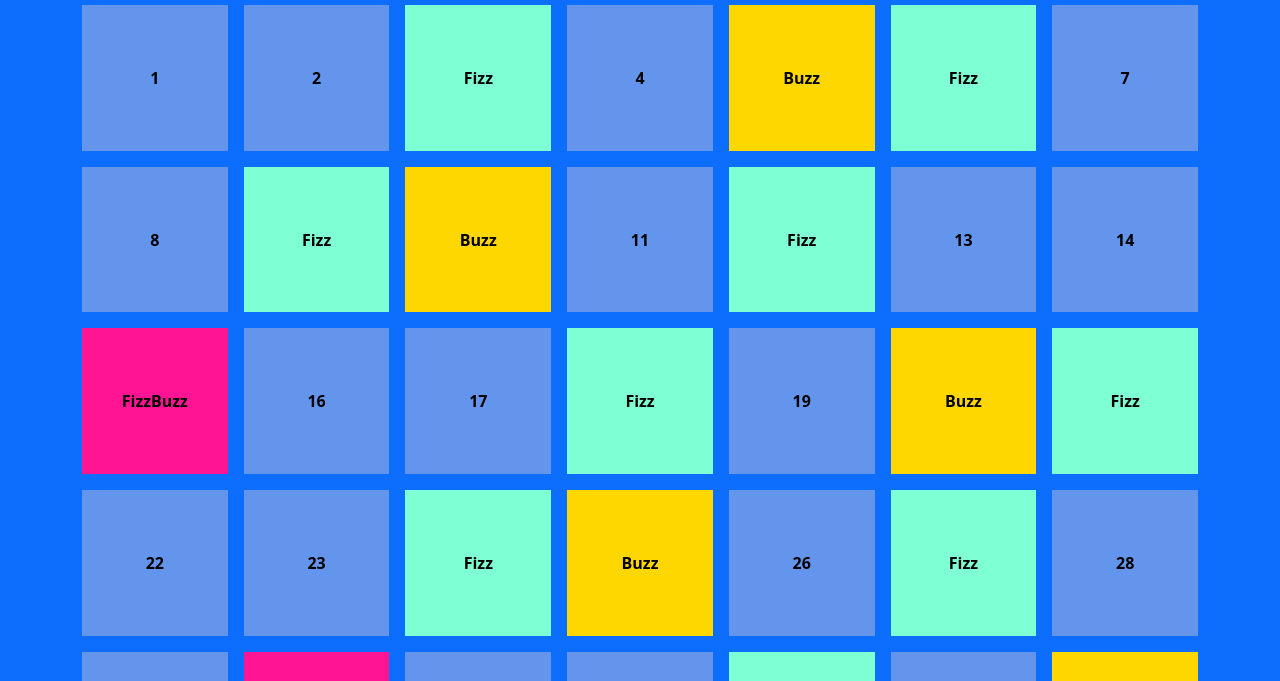
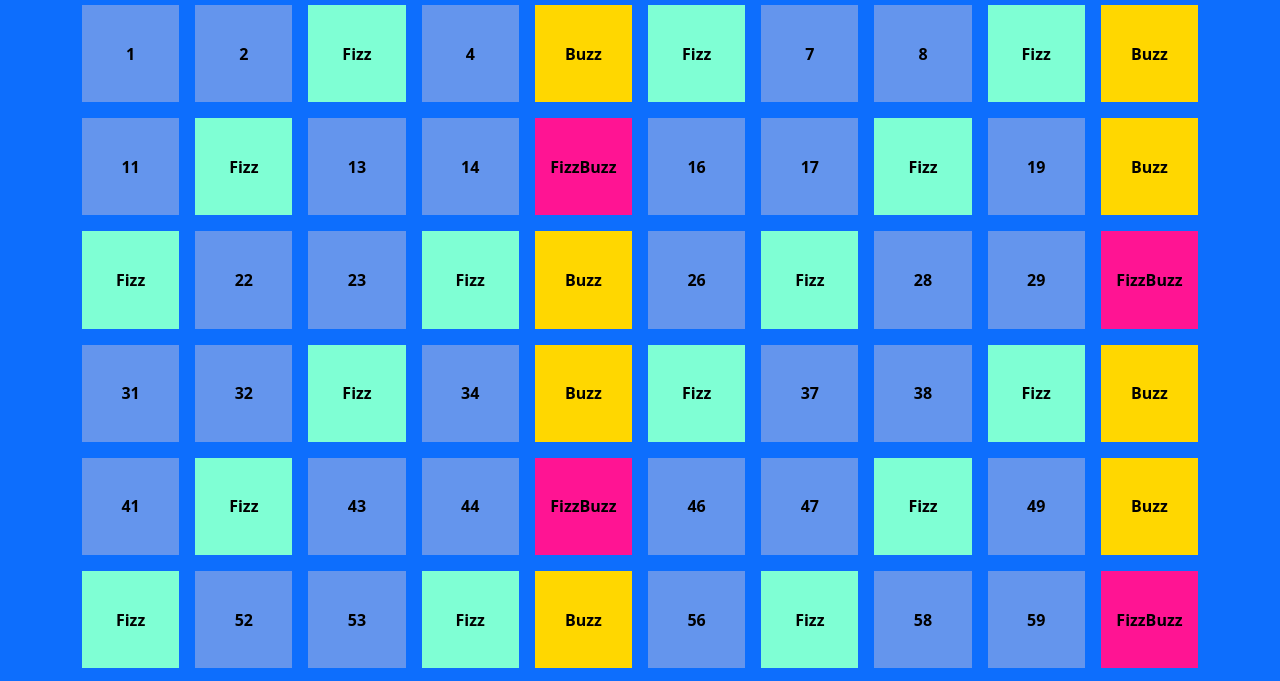
Before and after one commit to Amreal-Lamanera/js-fizzbuzz, a plain HTML site: page index.html in a window 1280 px wide. Shown: the part 99-780 px from the top of the page. Drawn offline with nearby package versions, Linux system fonts and the light colour scheme.

Commit message:
minor style changes

```diff
--- a/css/app.css
+++ b/css/app.css
@@ -11,6 +11,12 @@
 @media (min-width: 576px) {
     .my_grid {
         grid-template-columns: repeat(7, 1fr);
+    }
+}
+
+@media (min-width: 768px) {
+    .my_grid {
+        grid-template-columns: repeat(10, 1fr);
     }
 }
 
```
